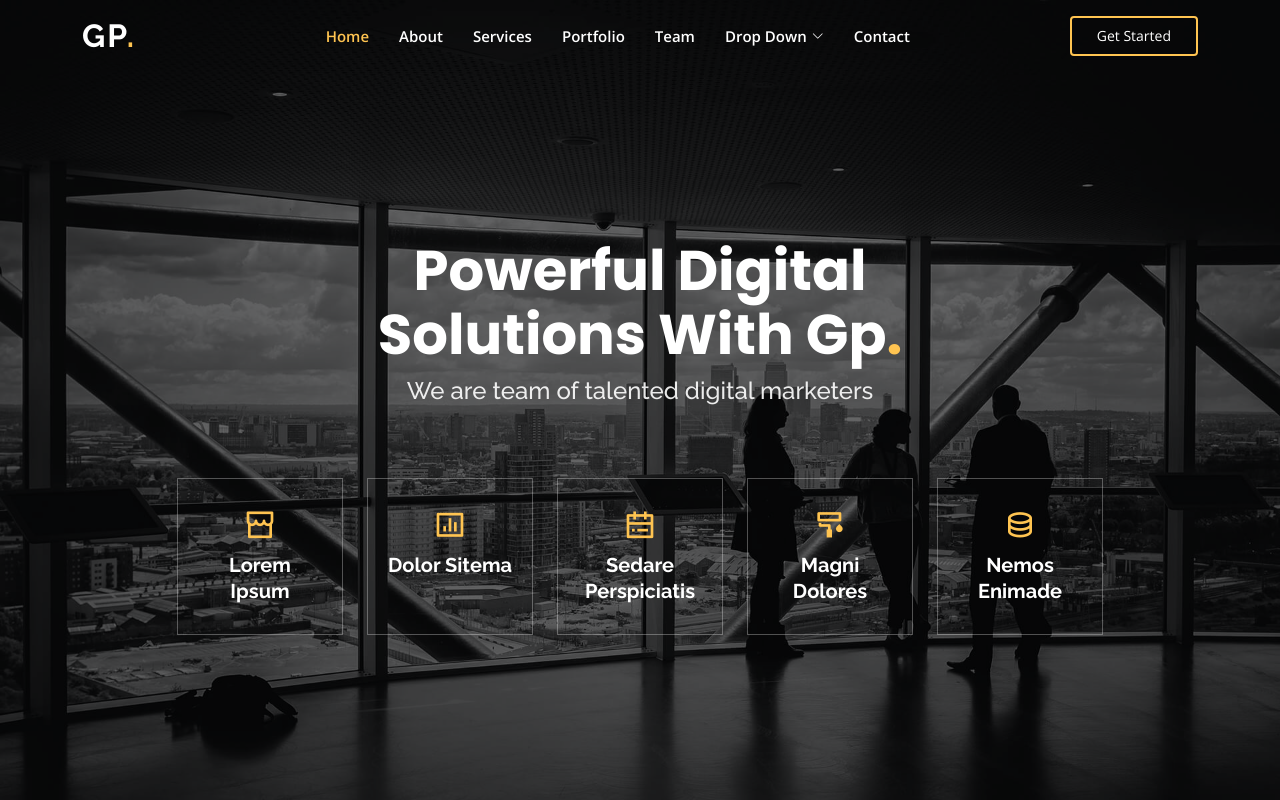
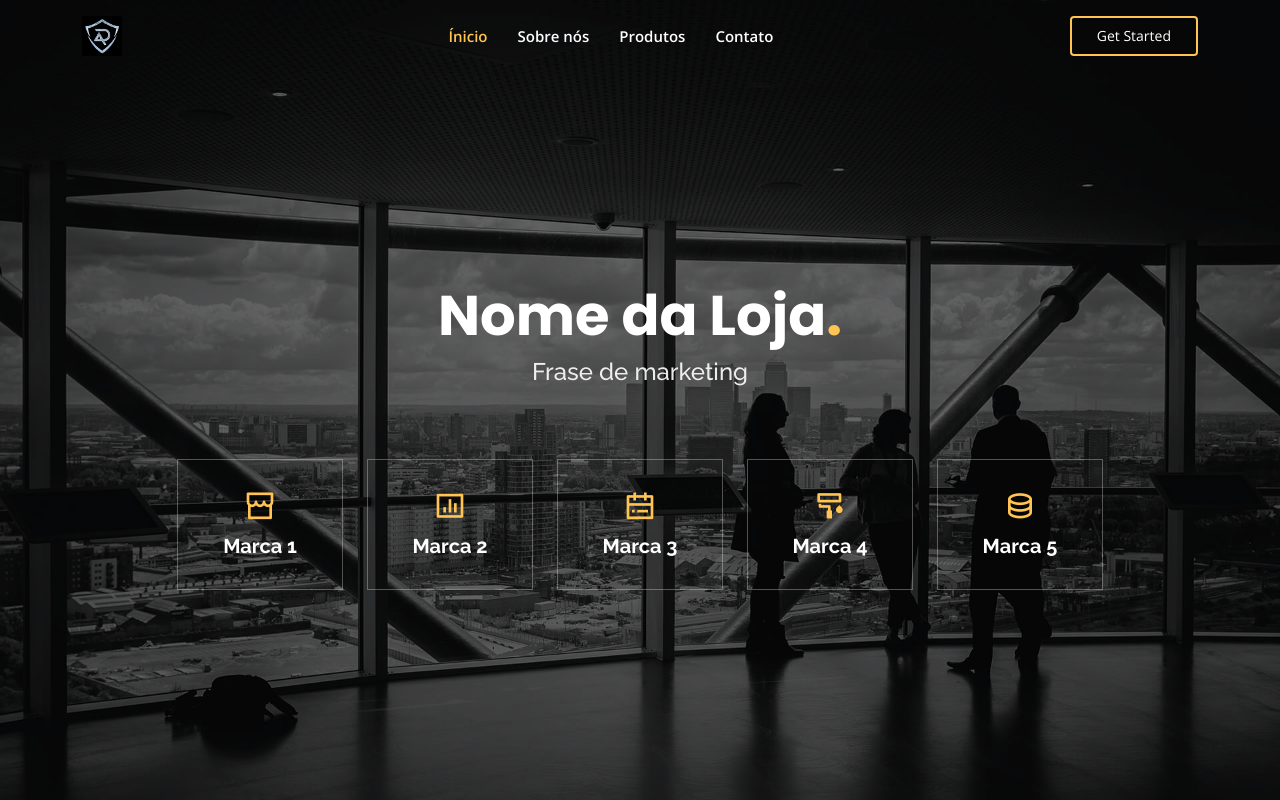
Before and after one commit to JonathanMarinho93/reparosali, a plain HTML site: page index.html in a window 1280 px wide. Shown: the top 800 px of the page. Drawn offline with nearby package versions, Linux system fonts and the light colour scheme.

Commit message:
pagina inicial

```diff
--- a/index.html
+++ b/index.html
@@ -43,35 +43,16 @@
   <header id="header" class="fixed-top ">
     <div class="container d-flex align-items-center justify-content-lg-between">
 
-      <h1 class="logo me-auto me-lg-0"><a href="index.html">Gp<span>.</span></a></h1>
+      <!-- <h1 class="logo me-auto me-lg-0"><a href="index.html">JOHNNY<span>!!</span></a></h1> -->
       <!-- Uncomment below if you prefer to use an image logo -->
-      <!-- <a href="index.html" class="logo me-auto me-lg-0"><img src="assets/img/logo.png" alt="" class="img-fluid"></a>-->
+      <a href="index.html" class="logo me-auto me-lg-0"><img src="assets/img/ra.png" alt="" class="img-fluid"></a>
 
       <nav id="navbar" class="navbar order-last order-lg-0">
         <ul>
-          <li><a class="nav-link scrollto active" href="#hero">Home</a></li>
-          <li><a class="nav-link scrollto" href="#about">About</a></li>
-          <li><a class="nav-link scrollto" href="#services">Services</a></li>
-          <li><a class="nav-link scrollto " href="#portfolio">Portfolio</a></li>
-          <li><a class="nav-link scrollto" href="#team">Team</a></li>
-          <li class="dropdown"><a href="#"><span>Drop Down</span> <i class="bi bi-chevron-down"></i></a>
-            <ul>
-              <li><a href="#">Drop Down 1</a></li>
-              <li class="dropdown"><a href="#"><span>Deep Drop Down</span> <i class="bi bi-chevron-right"></i></a>
-                <ul>
-                  <li><a href="#">Deep Drop Down 1</a></li>
-                  <li><a href="#">Deep Drop Down 2</a></li>
-                  <li><a href="#">Deep Drop Down 3</a></li>
-                  <li><a href="#">Deep Drop Down 4</a></li>
-                  <li><a href="#">Deep Drop Down 5</a></li>
-                </ul>
-              </li>
-              <li><a href="#">Drop Down 2</a></li>
-              <li><a href="#">Drop Down 3</a></li>
-              <li><a href="#">Drop Down 4</a></li>
-            </ul>
-          </li>
-          <li><a class="nav-link scrollto" href="#contact">Contact</a></li>
+          <li><a class="nav-link scrollto active" href="#hero">Ínicio</a></li>
+          <li><a class="nav-link scrollto" href="#about">Sobre nós</a></li>
+          <li><a class="nav-link scrollto " href="#portfolio">Produtos</a></li>
+          <li><a class="nav-link scrollto" href="#contact">Contato</a></li>
         </ul>
         <i class="bi bi-list mobile-nav-toggle"></i>
       </nav><!-- .navbar -->
@@ -87,8 +68,8 @@
 
       <div class="row justify-content-center" data-aos="fade-up" data-aos-delay="150">
         <div class="col-xl-6 col-lg-8">
-          <h1>Powerful Digital Solutions With Gp<span>.</span></h1>
-          <h2>We are team of talented digital marketers</h2>
+          <h1>Nome da Loja<span>.</span></h1>
+          <h2>Frase de marketing</h2>
         </div>
       </div>
 
@@ -96,31 +77,31 @@
         <div class="col-xl-2 col-md-4">
           <div class="icon-box">
             <i class="ri-store-line"></i>
-            <h3><a href="">Lorem Ipsum</a></h3>
+            <h3><a href="">Marca 1</a></h3>
           </div>
         </div>
         <div class="col-xl-2 col-md-4">
           <div class="icon-box">
             <i class="ri-bar-chart-box-line"></i>
-            <h3><a href="">Dolor Sitema</a></h3>
+            <h3><a href="">Marca 2</a></h3>
           </div>
         </div>
         <div class="col-xl-2 col-md-4">
           <div class="icon-box">
             <i class="ri-calendar-todo-line"></i>
-            <h3><a href="">Sedare Perspiciatis</a></h3>
+            <h3><a href="">Marca 3</a></h3>
           </div>
         </div>
         <div class="col-xl-2 col-md-4">
           <div class="icon-box">
             <i class="ri-paint-brush-line"></i>
-            <h3><a href="">Magni Dolores</a></h3>
+            <h3><a href="">Marca 4</a></h3>
           </div>
         </div>
         <div class="col-xl-2 col-md-4">
           <div class="icon-box">
             <i class="ri-database-2-line"></i>
-            <h3><a href="">Nemos Enimade</a></h3>
+            <h3><a href="">Marca 5</a></h3>
           </div>
         </div>
       </div>
```
Also changed, not shown: assets/img/ra.png (added).
